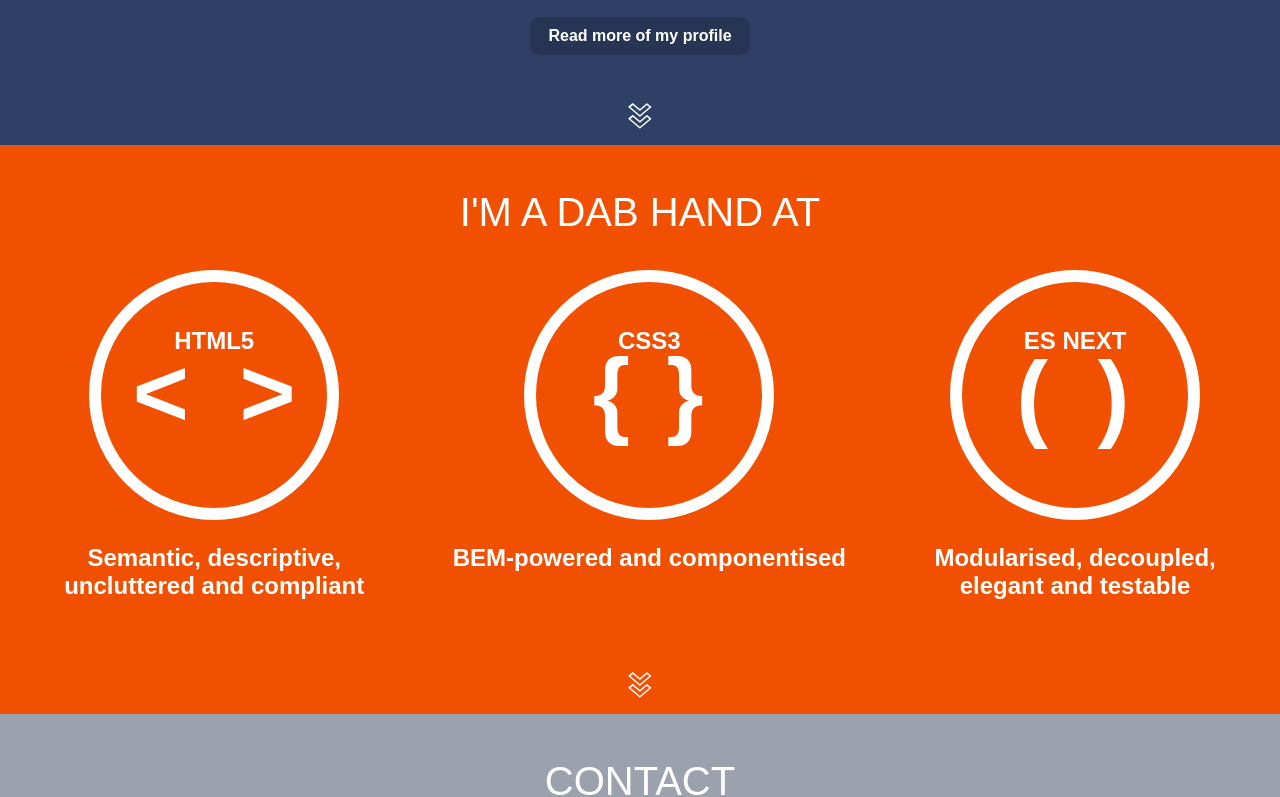
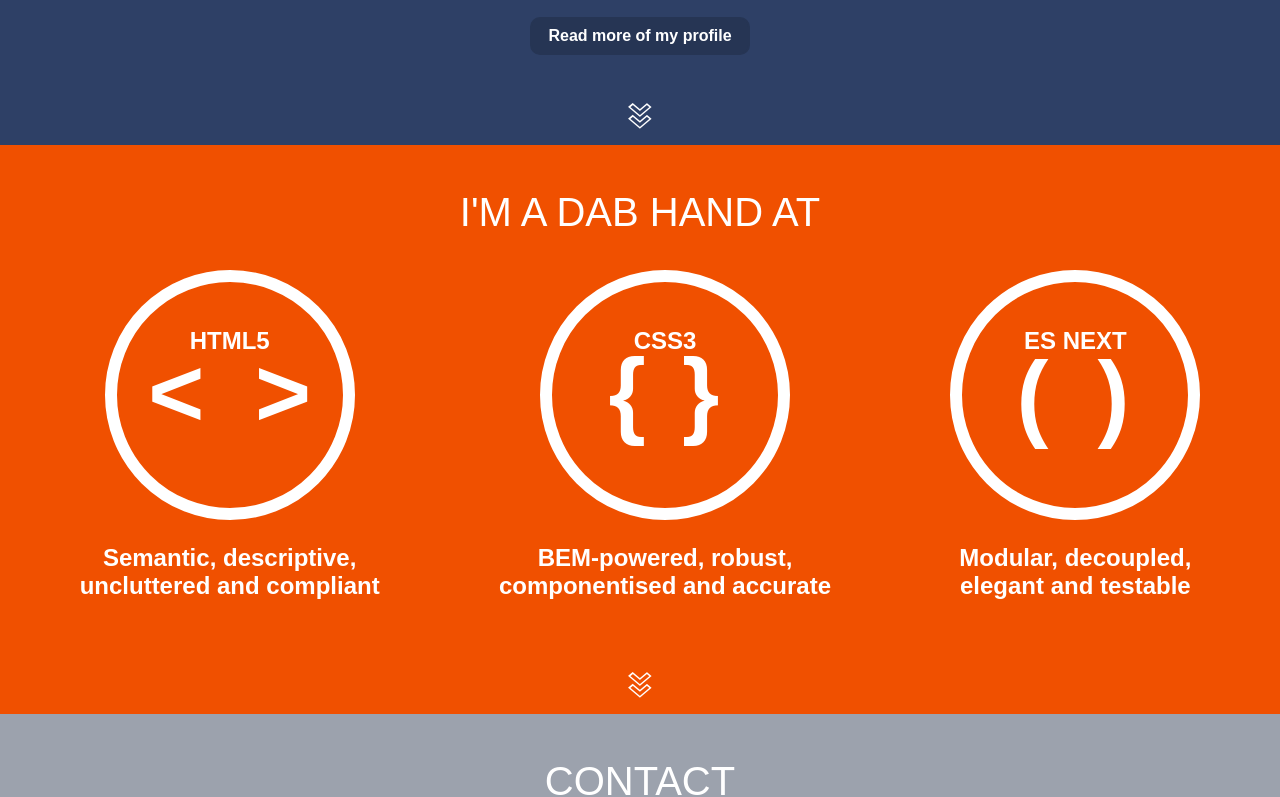
Before and after one commit to kojinkai/bd_2017, a React (Create React App) app: page / in a window 1280 px wide. Shown: the part 567-1364 px from the top of the page. Built offline with nearby package versions, Linux system fonts and the light colour scheme.

Commit message:
Minor copy change to skills section

```diff
--- a/src/components/skills/skills.js
+++ b/src/components/skills/skills.js
@@ -18,14 +18,14 @@ class Skills extends Component {
               <div className="skills__skill-disc-graphic skills__skill-disc-graphic--css">
                 <span className="skills__skill-disc-title">CSS3</span>
               </div>
-              <p className="skills__skill-description">BEM-powered and componentised
+              <p className="skills__skill-description">BEM-powered, robust, <br /> componentised and accurate
               </p>
             </div>
             <div className="skills__skill-disc">
               <div className="skills__skill-disc-graphic skills__skill-disc-graphic--js">
                 <span className="skills__skill-disc-title">ES Next</span>
               </div>
-              <p className="skills__skill-description">Modularised, decoupled, <br />elegant and testable
+              <p className="skills__skill-description">Modular, decoupled, <br />elegant and testable
               </p>
             </div>
           </div>
```
